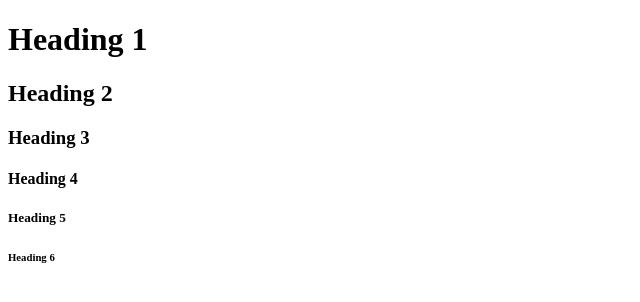
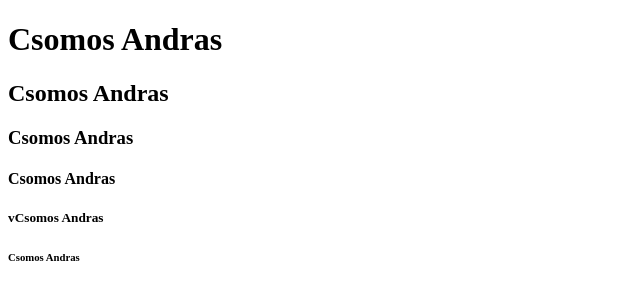
Before and after one commit to bandiandra/feladat, a plain HTML site: page index.html in a window 1280 px wide. Shown: the whole page, without its empty margins (0-640 px from the left). Drawn offline with Linux system fonts and the light colour scheme.

Commit message:
index.html

```diff
--- a/index.html
+++ b/index.html
@@ -2,12 +2,12 @@
 <html>
 <body>
 
-<h1>Heading 1</h1>
-<h2>Heading 2</h2>
-<h3>Heading 3</h3>
-<h4>Heading 4</h4>
-<h5>Heading 5</h5>
-<h6>Heading 6</h6>
+<h1>Csomos Andras</h1>
+<h2>Csomos Andras</h2>
+<h3>Csomos Andras</h3>
+<h4>Csomos Andras</h4>
+<h5>vCsomos Andras</h5>
+<h6>Csomos Andras</h6>
 
 </body>
 </html>
```
